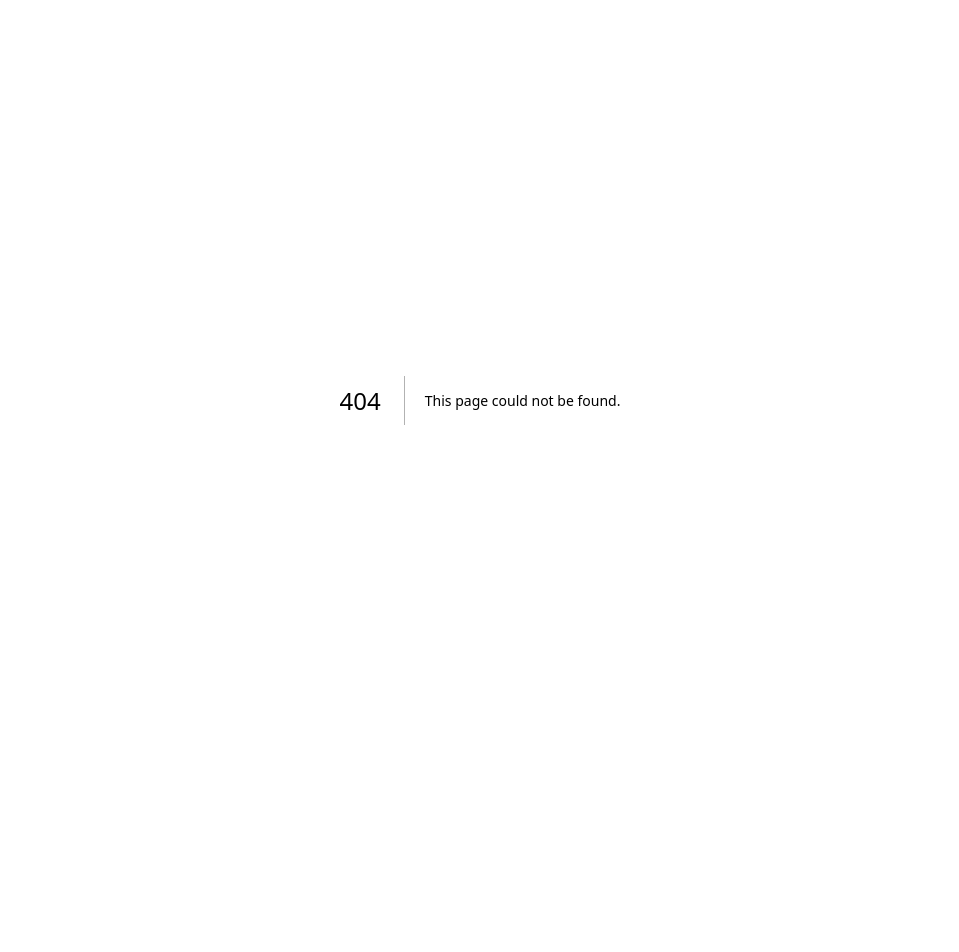
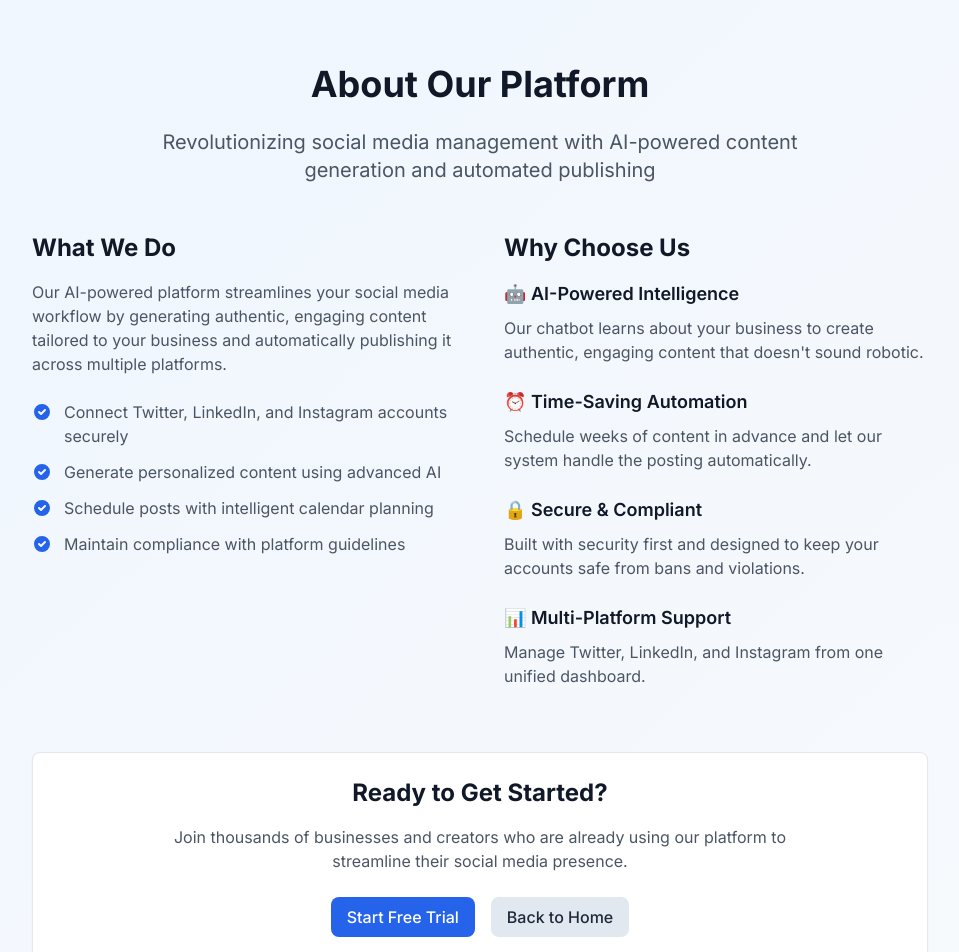
Before and after one commit to Divyadharshana5/Humanity-, a Next.js app: page /about in a window 1280 px wide. Before the commit this address had no page. Shown: the top 952 px of the page, without its empty margins (160-1119 px from the left). Before the commit the page ends 800 px from the top, so only its background shows below. Built offline with nearby package versions, Linux system fonts and the light colour scheme.

Commit message:
feat: Complete authentication system implementation

```diff
--- /dev/null
+++ b/src/app/about/page.tsx
@@ -0,0 +1,176 @@
+import Link from 'next/link'
+
+export default function AboutPage() {
+  return (
+    <main className="min-h-screen bg-gradient-to-br from-primary-50 to-secondary-50">
+      <div className="container mx-auto px-4 py-16">
+        <div className="max-w-4xl mx-auto">
+          <div className="text-center mb-12">
+            <h1 className="text-4xl font-bold text-gray-900 mb-6">
+              About Our Platform
+            </h1>
+            <p className="text-xl text-gray-600 max-w-2xl mx-auto">
+              Revolutionizing social media management with AI-powered content
+              generation and automated publishing
+            </p>
+          </div>
+
+          <div className="grid md:grid-cols-2 gap-12 mb-16">
+            <div>
+              <h2 className="text-2xl font-bold text-gray-900 mb-4">
+                What We Do
+              </h2>
+              <p className="text-gray-600 mb-6">
+                Our AI-powered platform streamlines your social media workflow
+                by generating authentic, engaging content tailored to your
+                business and automatically publishing it across multiple
+                platforms.
+              </p>
+              <ul className="space-y-3 text-gray-600">
+                <li className="flex items-start">
+                  <svg
+                    className="w-5 h-5 text-primary-600 mt-0.5 mr-3 flex-shrink-0"
+                    fill="currentColor"
+                    viewBox="0 0 20 20"
+                  >
+                    <path
+                      fillRule="evenodd"
+                      d="M10 18a8 8 0 100-16 8 8 0 000 16zm3.707-9.293a1 1 0 00-1.414-1.414L9 10.586 7.707 9.293a1 1 0 00-1.414 1.414l2 2a1 1 0 001.414 0l4-4z"
+                      clipRule="evenodd"
+                    />
+                  </svg>
+                  Connect Twitter, LinkedIn, and Instagram accounts securely
+                </li>
+                <li className="flex items-start">
+                  <svg
+                    className="w-5 h-5 text-primary-600 mt-0.5 mr-3 flex-shrink-0"
+                    fill="currentColor"
+                    viewBox="0 0 20 20"
+                  >
+                    <path
+                      fillRule="evenodd"
+                      d="M10 18a8 8 0 100-16 8 8 0 000 16zm3.707-9.293a1 1 0 00-1.414-1.414L9 10.586 7.707 9.293a1 1 0 00-1.414 1.414l2 2a1 1 0 001.414 0l4-4z"
+                      clipRule="evenodd"
+                    />
+                  </svg>
+                  Generate personalized content using advanced AI
+                </li>
+                <li className="flex items-start">
+                  <svg
+                    className="w-5 h-5 text-primary-600 mt-0.5 mr-3 flex-shrink-0"
+                    fill="currentColor"
+                    viewBox="0 0 20 20"
+                  >
+                    <path
+                      fillRule="evenodd"
+                      d="M10 18a8 8 0 100-16 8 8 0 000 16zm3.707-9.293a1 1 0 00-1.414-1.414L9 10.586 7.707 9.293a1 1 0 00-1.414 1.414l2 2a1 1 0 001.414 0l4-4z"
+                      clipRule="evenodd"
+                    />
+                  </svg>
+                  Schedule posts with intelligent calendar planning
+                </li>
+                <li className="flex items-start">
+                  <svg
+                    className="w-5 h-5 text-primary-600 mt-0.5 mr-3 flex-shrink-0"
+                    fill="currentColor"
+                    viewBox="0 0 20 20"
+                  >
+                    <path
+                      fillRule="evenodd"
+                      d="M10 18a8 8 0 100-16 8 8 0 000 16zm3.707-9.293a1 1 0 00-1.414-1.414L9 10.586 7.707 9.293a1 1 0 00-1.414 1.414l2 2a1 1 0 001.414 0l4-4z"
+                      clipRule="evenodd"
+                    />
+                  </svg>
+                  Maintain compliance with platform guidelines
+                </li>
+              </ul>
+            </div>
+
+            <div>
+              <h2 className="text-2xl font-bold text-gray-900 mb-4">
+                Why Choose Us
+              </h2>
+              <div className="space-y-6">
+                <div>
+                  <h3 className="text-lg font-semibold text-gray-900 mb-2">
+                    🤖 AI-Powered Intelligence
+                  </h3>
+                  <p className="text-gray-600">
+                    Our chatbot learns about your business to create authentic,
+                    engaging content that doesn&apos;t sound robotic.
+                  </p>
+                </div>
+                <div>
+                  <h3 className="text-lg font-semibold text-gray-900 mb-2">
+                    ⏰ Time-Saving Automation
+                  </h3>
+                  <p className="text-gray-600">
+                    Schedule weeks of content in advance and let our system
+                    handle the posting automatically.
+                  </p>
+                </div>
+                <div>
+                  <h3 className="text-lg font-semibold text-gray-900 mb-2">
+                    🔒 Secure & Compliant
+                  </h3>
+                  <p className="text-gray-600">
+                    Built with security first and designed to keep your accounts
+                    safe from bans and violations.
+                  </p>
+                </div>
+                <div>
+                  <h3 className="text-lg font-semibold text-gray-900 mb-2">
+                    📊 Multi-Platform Support
+                  </h3>
+                  <p className="text-gray-600">
+                    Manage Twitter, LinkedIn, and Instagram from one unified
+                    dashboard.
+                  </p>
+                </div>
+              </div>
+            </div>
+          </div>
+
+          <div className="card text-center">
+            <h2 className="text-2xl font-bold text-gray-900 mb-4">
+              Ready to Get Started?
+            </h2>
+            <p className="text-gray-600 mb-6 max-w-2xl mx-auto">
+              Join thousands of businesses and creators who are already using
+              our platform to streamline their social media presence.
+            </p>
+            <div className="flex gap-4 justify-center">
+              <Link href="/auth/signup" className="btn-primary">
+                Start Free Trial
+              </Link>
+              <Link href="/" className="btn-secondary">
+                Back to Home
+              </Link>
+            </div>
+          </div>
+
+          <div className="mt-16 grid md:grid-cols-3 gap-8">
+            <div className="text-center">
+              <div className="text-3xl font-bold text-primary-600 mb-2">
+                10K+
+              </div>
+              <div className="text-gray-600">Posts Generated</div>
+            </div>
+            <div className="text-center">
+              <div className="text-3xl font-bold text-primary-600 mb-2">
+                500+
+              </div>
+              <div className="text-gray-600">Active Users</div>
+            </div>
+            <div className="text-center">
+              <div className="text-3xl font-bold text-primary-600 mb-2">
+                99.9%
+              </div>
+              <div className="text-gray-600">Uptime</div>
+            </div>
+          </div>
+        </div>
+      </div>
+    </main>
+  )
+}
```
